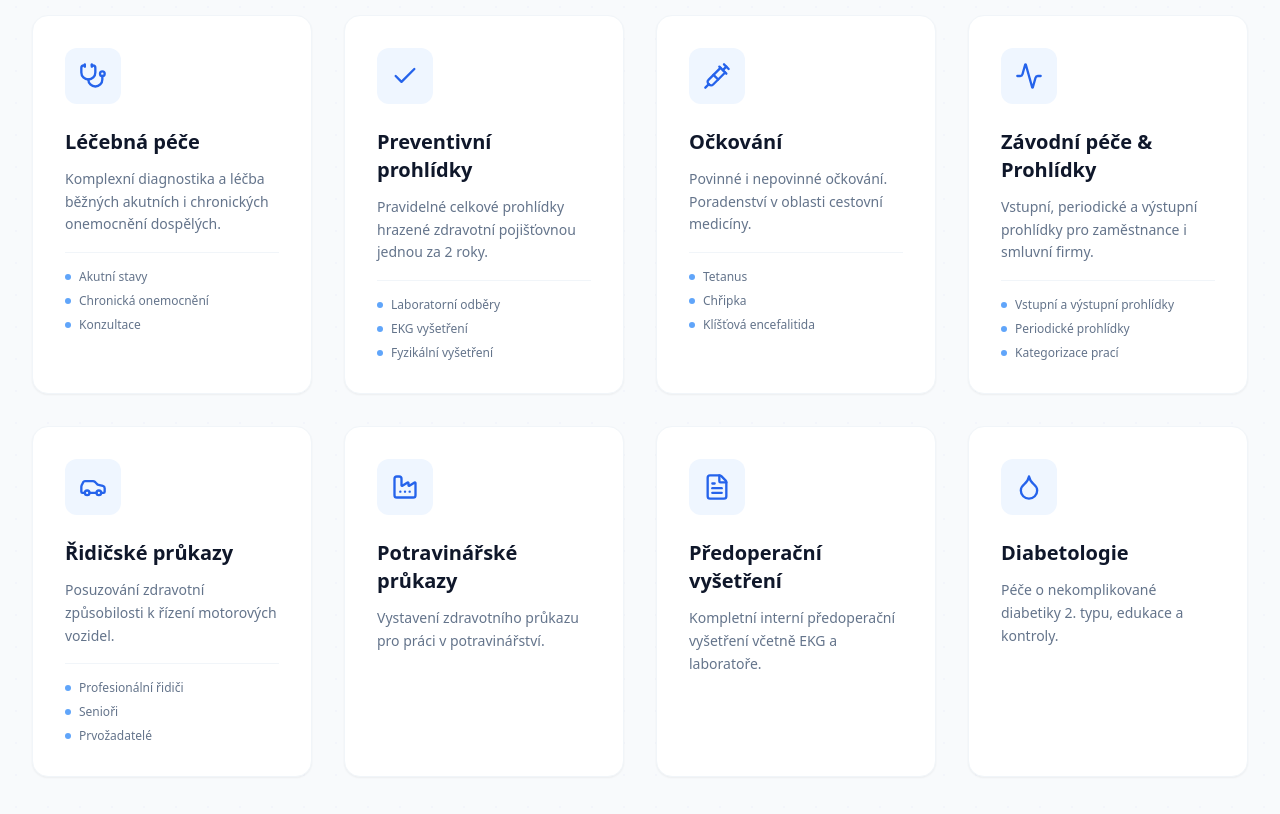
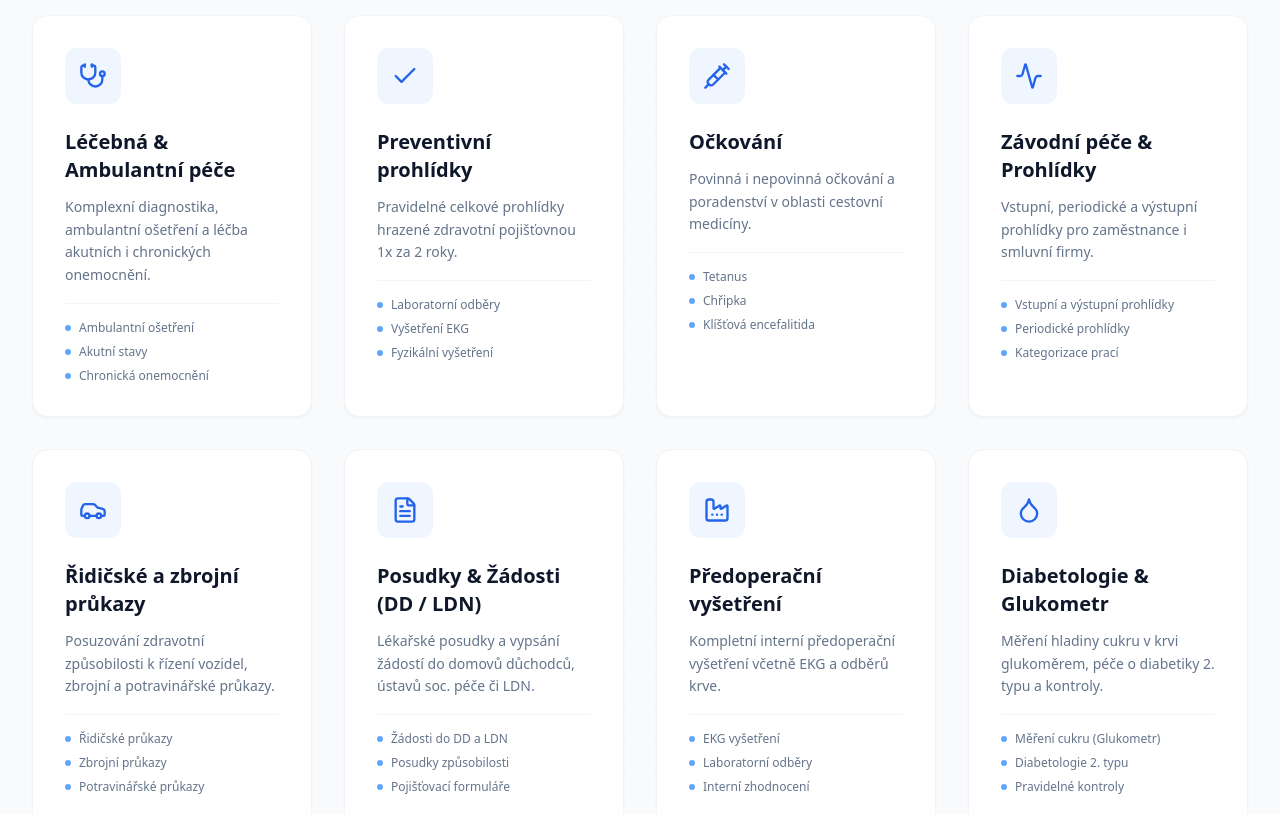
Before and after one commit to MISS3x/finemedica, a Next.js app: page / in a window 1280 px wide. Shown: the part 1940-2754 px from the top of the page. Built offline with nearby package versions, Linux system fonts and the light colour scheme.

Commit message:
Explicitly cover all services from old website

```diff
--- a/src/app/components/Services.tsx
+++ b/src/app/components/Services.tsx
@@ -13,20 +13,20 @@ interface Service {
 const services: Service[] = [
     {
         icon: Stethoscope,
-        title: "Léčebná péče",
-        description: "Komplexní diagnostika a léčba běžných akutních i chronických onemocnění dospělých.",
-        items: ["Akutní stavy", "Chronická onemocnění", "Konzultace"]
+        title: "Léčebná & Ambulantní péče",
+        description: "Komplexní diagnostika, ambulantní ošetření a léčba akutních i chronických onemocnění.",
+        items: ["Ambulantní ošetření", "Akutní stavy", "Chronická onemocnění"]
     },
     {
         icon: Check,
         title: "Preventivní prohlídky",
-        description: "Pravidelné celkové prohlídky hrazené zdravotní pojišťovnou jednou za 2 roky.",
-        items: ["Laboratorní odběry", "EKG vyšetření", "Fyzikální vyšetření"]
+        description: "Pravidelné celkové prohlídky hrazené zdravotní pojišťovnou 1x za 2 roky.",
+        items: ["Laboratorní odběry", "Vyšetření EKG", "Fyzikální vyšetření"]
     },
     {
         icon: Syringe,
         title: "Očkování",
-        description: "Povinné i nepovinné očkování. Poradenství v oblasti cestovní medicíny.",
+        description: "Povinná i nepovinná očkování a poradenství v oblasti cestovní medicíny.",
         items: ["Tetanus", "Chřipka", "Klíšťová encefalitida"]
     },
     {
@@ -37,24 +37,27 @@ const services: Service[] = [
     },
     {
         icon: Car,
-        title: "Řidičské průkazy",
-        description: "Posuzování zdravotní způsobilosti k řízení motorových vozidel.",
-        items: ["Profesionální řidiči", "Senioři", "Prvožadatelé"]
+        title: "Řidičské a zbrojní průkazy",
+        description: "Posuzování zdravotní způsobilosti k řízení vozidel, zbrojní a potravinářské průkazy.",
+        items: ["Řidičské průkazy", "Zbrojní průkazy", "Potravinářské průkazy"]
+    },
+    {
+        icon: FileText,
+        title: "Posudky & Žádosti (DD / LDN)",
+        description: "Lékařské posudky a vypsání žádostí do domovů důchodců, ústavů soc. péče či LDN.",
+        items: ["Žádosti do DD a LDN", "Posudky způsobilosti", "Pojišťovací formuláře"]
     },
     {
         icon: Factory,
-        title: "Potravinářské průkazy",
-        description: "Vystavení zdravotního průkazu pro práci v potravinářství.",
-    },
-    {
-        icon: FileText,
         title: "Předoperační vyšetření",
-        description: "Kompletní interní předoperační vyšetření včetně EKG a laboratoře.",
+        description: "Kompletní interní předoperační vyšetření včetně EKG a odběrů krve.",
+        items: ["EKG vyšetření", "Laboratorní odběry", "Interní zhodnocení"]
     },
     {
         icon: Droplet,
-        title: "Diabetologie",
-        description: "Péče o nekomplikované diabetiky 2. typu, edukace a kontroly.",
+        title: "Diabetologie & Glukometr",
+        description: "Měření hladiny cukru v krvi glukoměrem, péče o diabetiky 2. typu a kontroly.",
+        items: ["Měření cukru (Glukometr)", "Diabetologie 2. typu", "Pravidelné kontroly"]
     }
 ];
 
```
